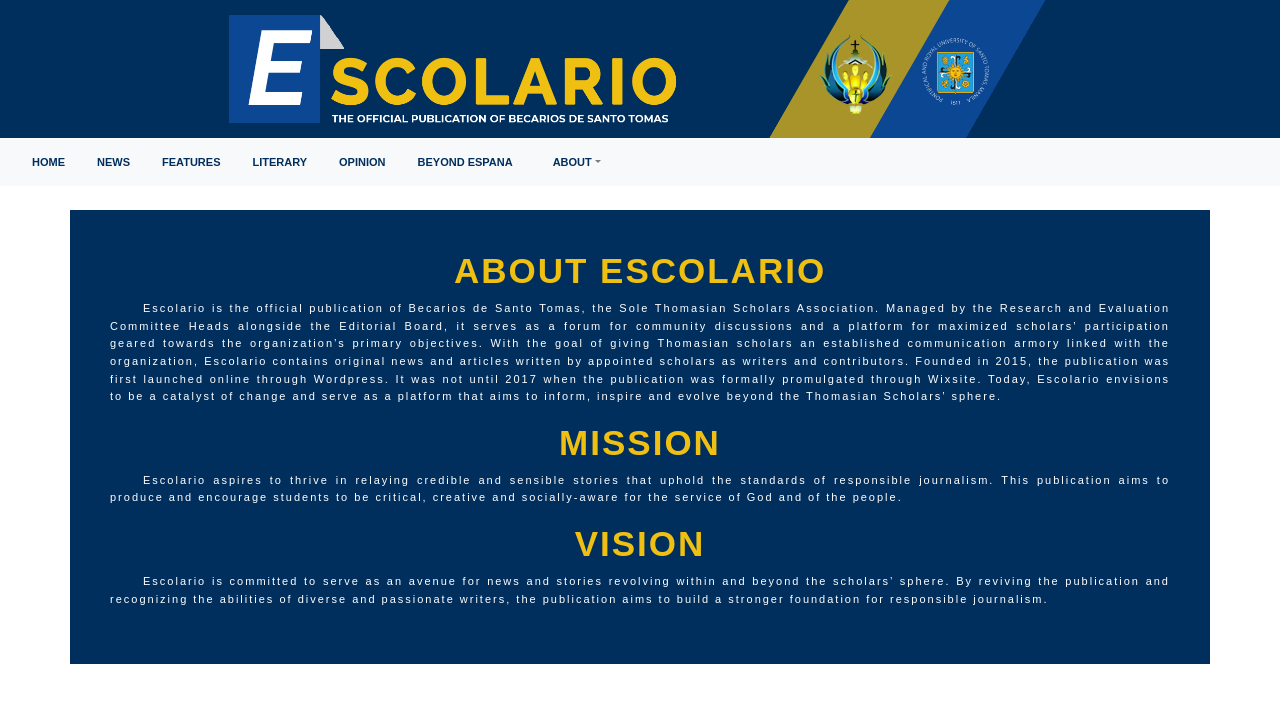
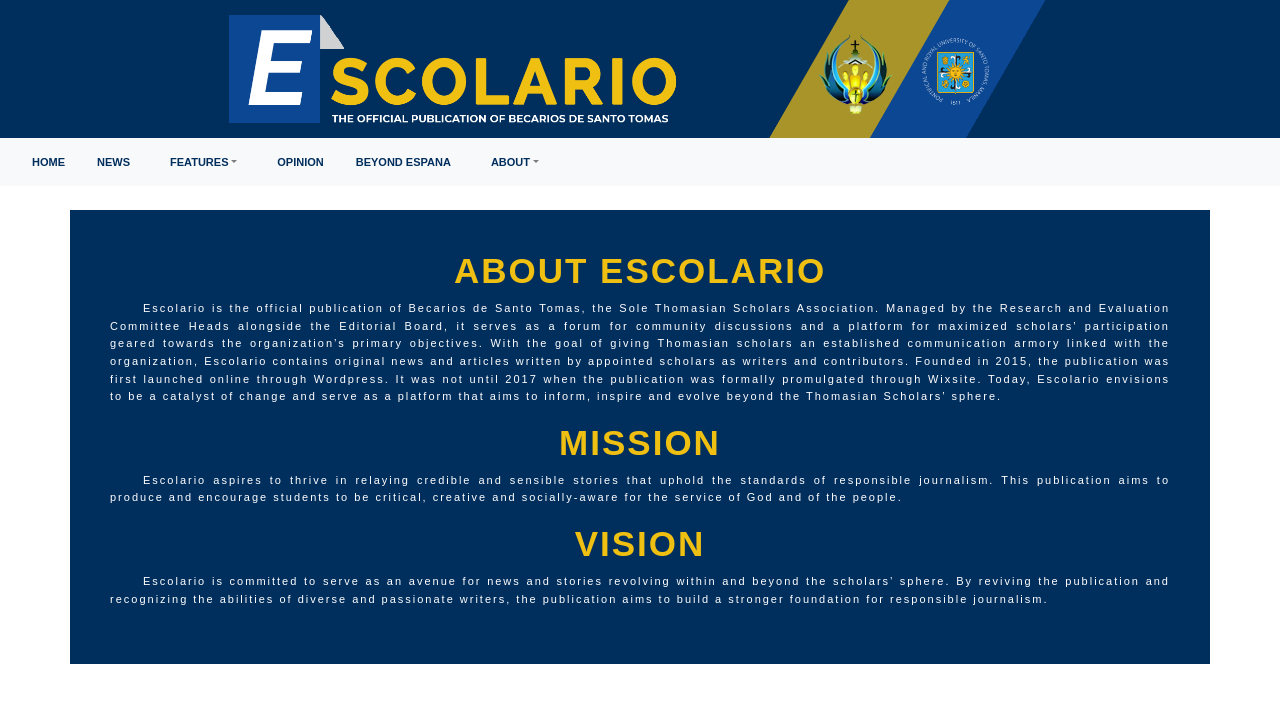
Before and after one commit to denverallam/softeng, a React (Create React App) app in the folder client/: page /about in a window 1280 px wide. Shown: the top 702 px of the page. Built offline with nearby package versions, Linux system fonts and the light colour scheme.

Commit message:
content changes

```diff
--- a/client/src/App.css
+++ b/client/src/App.css
@@ -58,6 +58,14 @@
 }
 
 .a:hover{
+  color:#efc011;
+}
+
+.home {
+  color:#002e5d;
+}
+
+.home:hover {
   color:#efc011;
 }
 
--- a/client/src/components/Admin/Content/ContentForm.js
+++ b/client/src/components/Admin/Content/ContentForm.js
@@ -42,8 +42,16 @@
     e.preventDefault();
     if (newContent.title && newContent.author && newContent.content && newContent.category) {
       dispatch(createContent(newContent));
+      clear()
       alert("Added");
-      clear()
+      setNewContent({
+        ...newContent,
+        title: "",
+        author: "",
+        content: "",
+        description: '',
+        selectedFile: '',
+      });
     }
     else {
       alert("Invalid Input")
--- a/client/src/components/Content/Content.js
+++ b/client/src/components/Content/Content.js
@@ -53,15 +53,15 @@
     return (
         <div className="container row border border-info mx-auto">
             <div className="col-sm-4 my-auto">
-                <CardImg src={content.selectedFile || best} className="rounded img-fluid border-0" />
+                <img src={content.selectedFile || best} className="rounded img-fluid border-0" />
             </div>
-            <Card className="col-sm-8 border-0">
+            <div className="col-sm-8 border-0">
                 <CardBody className="container">
-                    <h3 className="link">{content.title}</h3>
-                    <CardSubtitle className="byline">By {content.author}. {moment(content.date).toString().substr(4, 11)}</CardSubtitle>
-                    <CardText className="text my-2">{ReactHtmlParser(cutContent(content.content))}</CardText>
+                    <h5 className="link">{content.title}</h5>
+                    {/* <p className="byline text-muted">By {content.author}. {moment(content.date).toString().substr(4, 11)}</p>
+                    <p className="text my-2">{ReactHtmlParser(cutContent(content.content))}</p> */}
                 </CardBody>
-            </Card>
+            </div>
             <Link to={`/post/${content._id}`} onClick={increaseViews} className="mx-auto">
                 <p className="text-center article-link">READ FULL ARTICLE</p>
             </Link>
--- a/client/src/components/Content/Home.js
+++ b/client/src/components/Content/Home.js
@@ -61,9 +61,9 @@
   const contentSlides = content.map((content) => {
     return (
       <CarouselItem onExiting={() => setAnimating(true)} onExited={() => setAnimating(false)} key={content._id}>
-        <CardImg src={content.selectedFile || best} className="img-fluid rounded img-thumbnail border-0"/>
+        <CardImg src={content.selectedFile || best} className="img-fluid rounded img-thumbnail border-0" />
         <Link to={`post/${content._id}`}>
-          <CarouselCaption captionHeader={content.title} className="a" />
+          <CarouselCaption captionHeader={content.title} className="home" />
         </Link>
       </CarouselItem>
     )
@@ -81,8 +81,10 @@
           >
             {/* <CarouselIndicators items={items} contentList={contentList} activeIndex={activeIndex} onClickHandler={goToIndex} /> */}
             {contentSlides}
-            <CarouselControl direction="prev" directionText="Previous" onClickHandler={previous} />
-            <CarouselControl direction="next" directionText="Next" onClickHandler={next} />
+            <div>
+              <CarouselControl direction="prev" directionText="Previous" onClickHandler={previous} className="btn-warning" />
+              <CarouselControl direction="next" directionText="Next" onClickHandler={next} className="btn-warning" />
+            </div>
           </Carousel>
         }
       </div>
--- a/client/src/components/NavBar.js
+++ b/client/src/components/NavBar.js
@@ -36,16 +36,25 @@
               <span>News</span>
             </Link>
           </NavItem>
-            <NavItem className="mx-3 my-auto li">
+          <UncontrolledDropdown nav inNavbar className="mx-3  li ">
+            <DropdownToggle nav caret >
+              <span className="li">
+                Features
+                </span>
+            </DropdownToggle>
+            <DropdownMenu left>
+              <DropdownItem >
                 <Link to="/features" className="li">
-              <span>Features</span>
+                  Features
                   </Link>
-            </NavItem>
-            <NavItem className="mx-3 my-auto li">
+              </DropdownItem>
+              <DropdownItem >
                 <Link to="/literary" className="li">
-              <span>Literary</span>
+                  Literary
                   </Link>
-            </NavItem >
+              </DropdownItem>
+            </DropdownMenu>
+          </UncontrolledDropdown>
           <NavItem className="mx-3 my-auto li">
             <Link to="/opinion" className="li">
               <span> Opinion</span>
@@ -56,7 +65,7 @@
               <span> Beyond Espana</span>
             </Link>
           </NavItem>
-            <UncontrolledDropdown nav inNavbar className="mx-3 my-auto li ">
+          <UncontrolledDropdown nav inNavbar className="mx-3 li ">
             <DropdownToggle nav caret >
               <span className="li">
                 About
```
Lines whose indentation alone changed are shown as unchanged.
